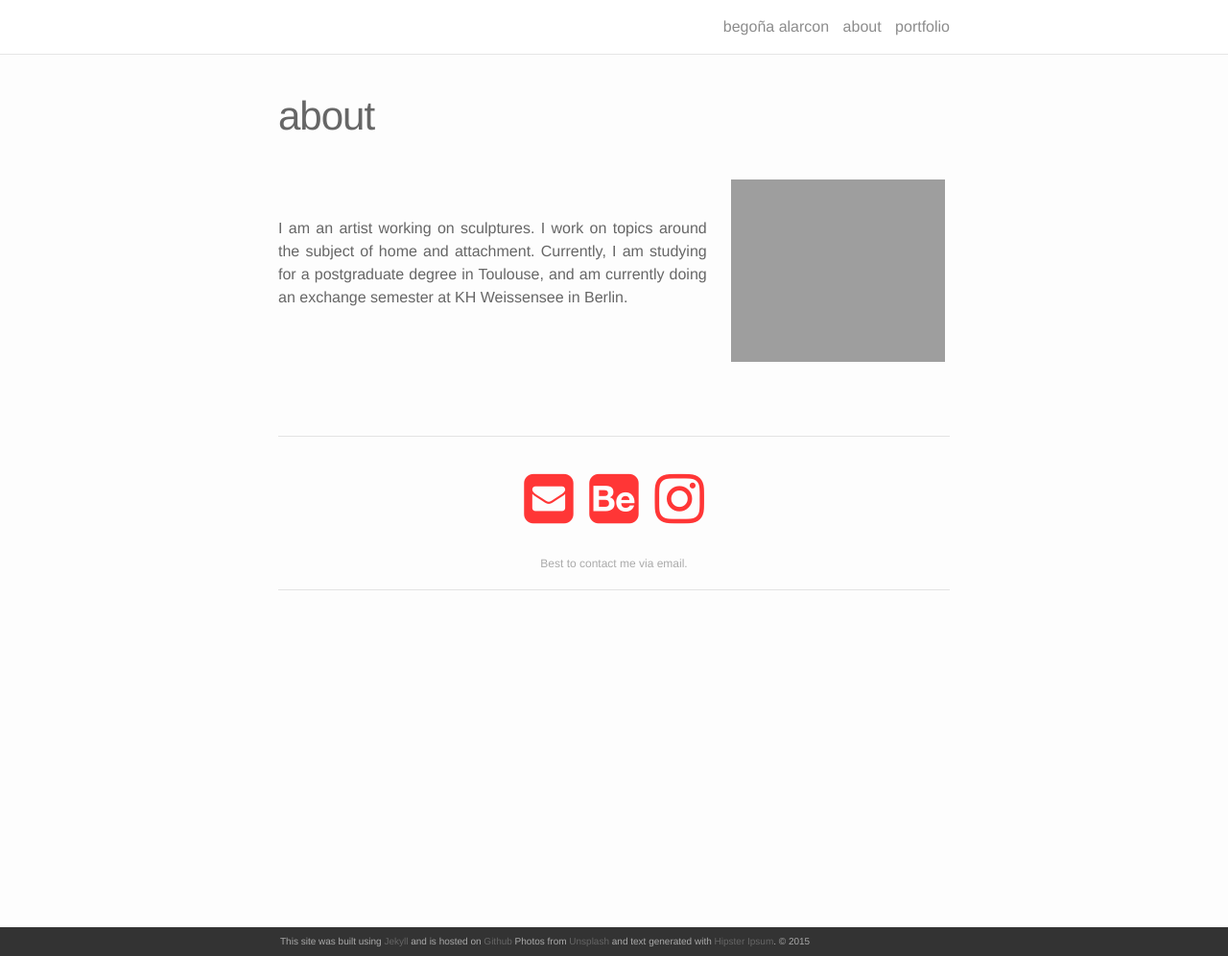
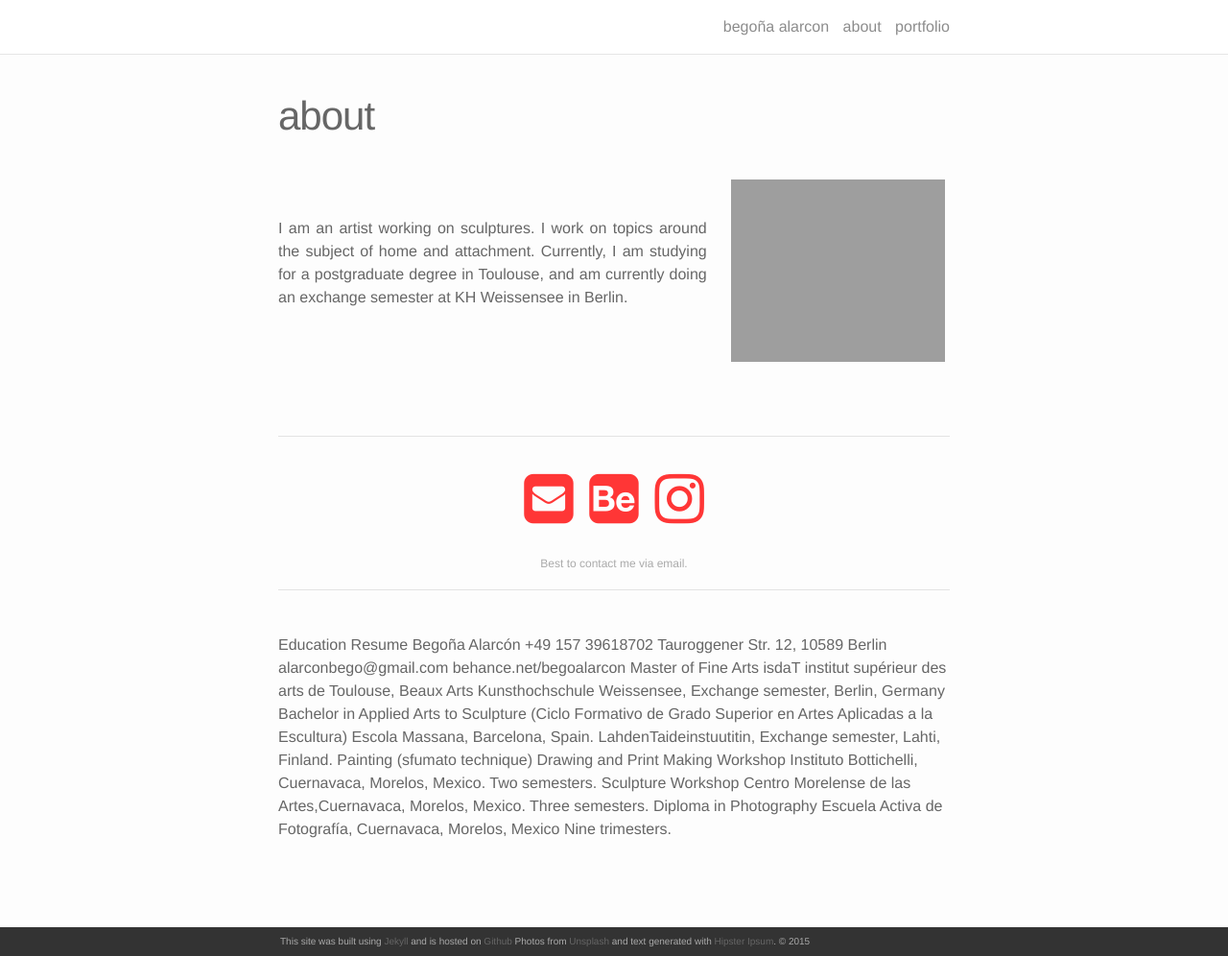
Before and after one commit to begoalarcon/begoalarcon.github.io, a Jekyll site: the page built from about.md, in a window 1280 px wide and 996 px high. Shown: the whole window at 96% size. Built offline with Jekyll 4.4.1, drawn with Linux system fonts in a browser that asks for light colours; nearby versions of some CDN libraries; grey boxes are pictures that could not be loaded.

Commit message:
Update about.md

```diff
--- a/about.md
+++ b/about.md
@@ -31,3 +31,19 @@ permalink: /about/
 <br/>
 <hr/>
 <br/>
+
+Education
+Resume
+Begoña Alarcón
++49 157 39618702 Tauroggener Str. 12, 10589 Berlin alarconbego@gmail.com behance.net/begoalarcon
+Master of Fine Arts
+isdaT institut supérieur des arts de Toulouse, Beaux Arts Kunsthochschule Weissensee, Exchange semester, Berlin, Germany
+Bachelor in Applied Arts to Sculpture
+(Ciclo Formativo de Grado Superior en Artes Aplicadas a la Escultura)
+Escola Massana, Barcelona, Spain. LahdenTaideinstuutitin, Exchange semester, Lahti, Finland.
+Painting (sfumato technique) Drawing and Print Making Workshop Instituto Bottichelli, Cuernavaca, Morelos, Mexico.
+Two semesters.
+Sculpture Workshop
+Centro Morelense de las Artes,Cuernavaca, Morelos, Mexico. Three semesters.
+Diploma in Photography
+Escuela Activa de Fotografía, Cuernavaca, Morelos, Mexico Nine trimesters.
```
